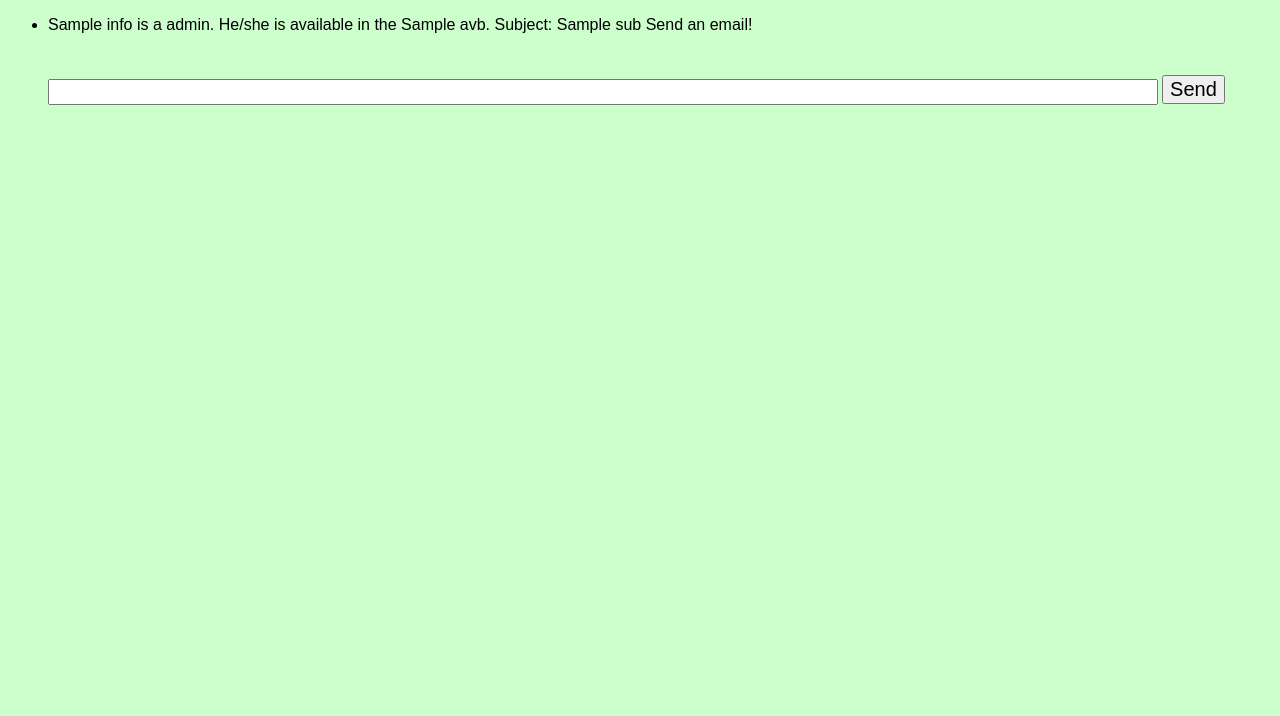
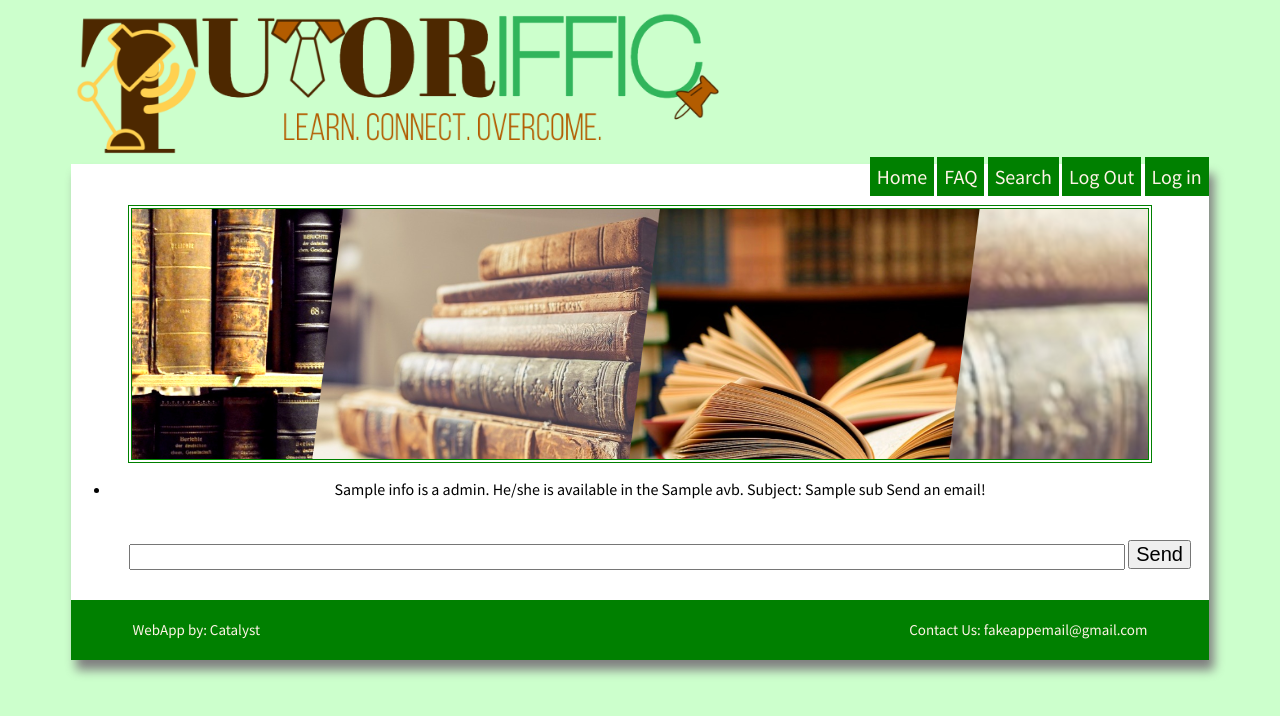
Before and after one commit to rolandafaga/Tutoriffic, a Python web app: template templates/list.html in a window 1280 px wide. Shown: the top 716 px of the page. Run offline with Jinja, Linux system fonts and the light colour scheme; the template is opened without the code that fills it: most values are stand-ins (such as "Sample title", 1, 10 or a date in 2020); some libraries are stand-ins or nearby versions.

Commit message:
fixed list page formatting

```diff
--- a/templates/list.html
+++ b/templates/list.html
@@ -1,11 +1,29 @@
 <!DOCTYPE html>
 <html lang="en" dir="ltr">
   <head>
+    <script src="js/clickEvents.js"></script>
+    <script src="https://ajax.googleapis.com/ajax/libs/jquery/1.9.1/jquery.min.js"></script>
+    <link rel="stylesheet" href="/css/style.css">
+    <link href="https://fonts.googleapis.com/css?family=Source+Sans+Pro:400,400i,900" rel="stylesheet">
     <meta charset="utf-8">
     <title>Matches</title>
-    <link rel="stylesheet" href="/css/style.css">
   </head>
+  <header>
+    <a name="top"></a>
+    <a href='/'><img id="title" src="images/title1.png"/></a>
+  </header>
   <body>
+    <a name="top"></a>
+    <div class="page">
+    <p id="homeLinks">
+      <a class="navigation" href="/">Home</a>
+      <a class="navigation" href="/faq">FAQ</a>
+      <a class="navigation" href="/create">Search</a>
+            <!--if logged in, show log out button instead-->
+            <a class="{{logout_button}} navigation" href="{{url}}">Log Out</a>
+            <a class="{{login_button}} navigation" href="{{url}}">Log in</a>
+    </p>
+    <div class="header"><img src="images/temp_header.jpg"></img></div>
     <ul>
     {% for info in clients %}
     <li>
@@ -24,4 +42,9 @@
     {% endfor %}
   </ul>
   </body>
+  <footer>
+  <p> <span id="foot">WebApp by: Catalyst </span><span id="contact">Contact Us: fakeappemail@gmail.com</span></p>
+  </footer>
+  </div>
+  <a class="backtotop" href="#top"><img class="back" src="images/back-to-top-button.png"/></a>
 </html>
```
Also changed, not shown: main.py (+15 -3 lines), 2 other files.
